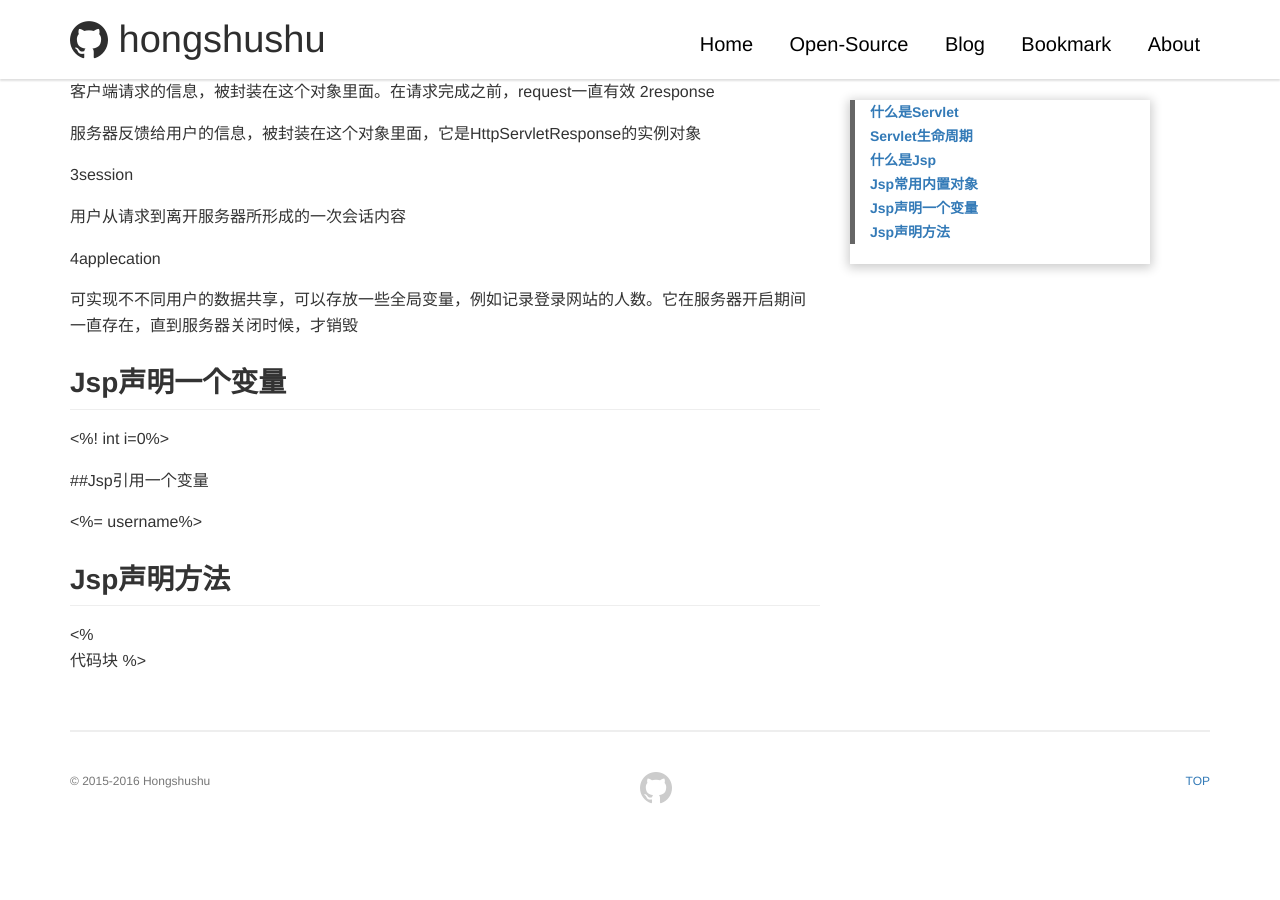
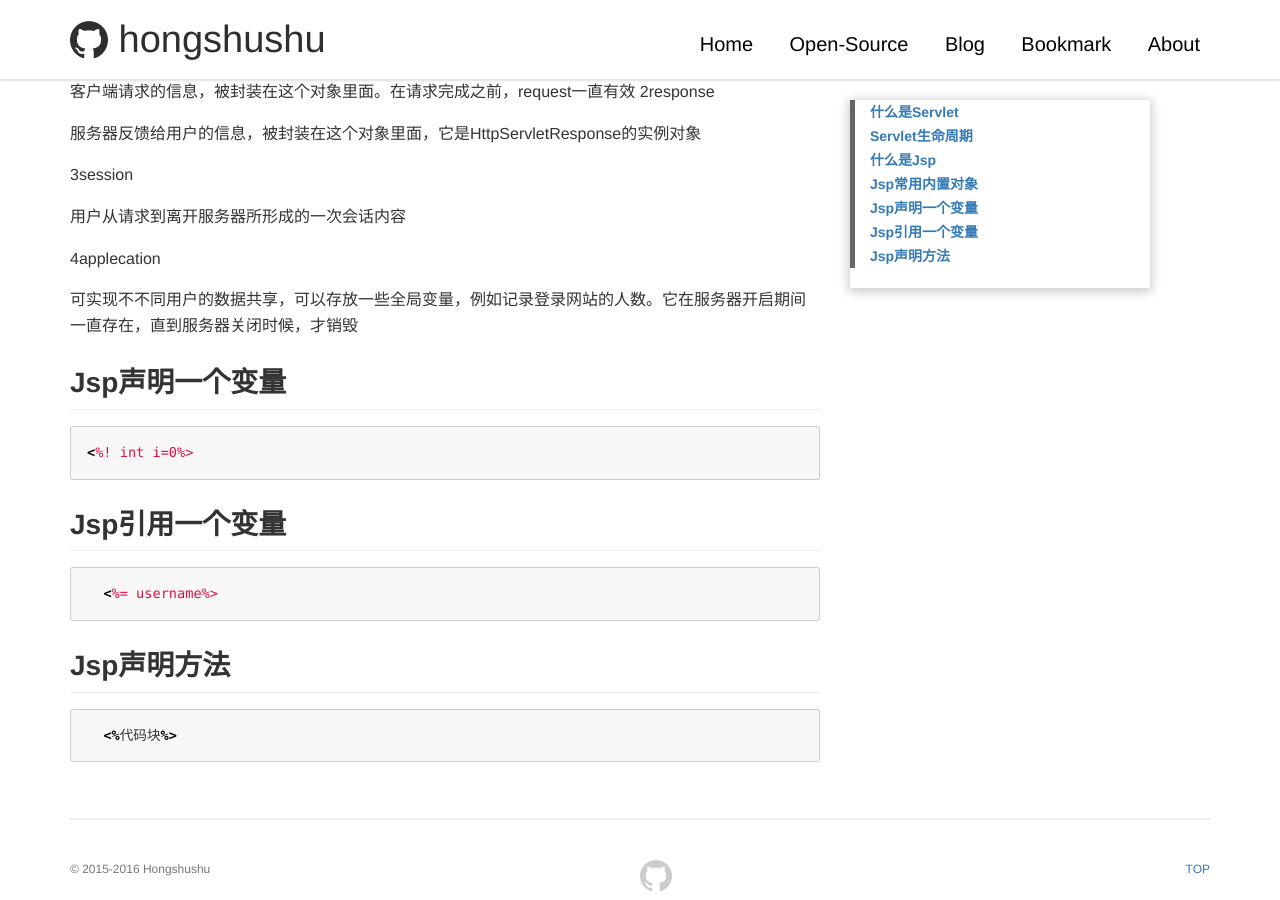
Before and after one commit to zxh578164349/hongshushu, a Jekyll site: the page built from _posts/2016-06-11-Jsp和Servlet.md, in a window 1280 px wide and 900 px high, scrolled down 1063 px. Built offline with Jekyll 4.4.1, drawn with Linux system fonts in a browser that asks for light colours; comment, search, counter and statistics services are not loaded; before the commit the page ends 1875 px from its top, so only the background shows below that.

Commit message:
Update 2016-06-11-Jsp和Servlet.md

```diff
--- a/_posts/2016-06-11-Jsp和Servlet.md
+++ b/_posts/2016-06-11-Jsp和Servlet.md
@@ -45,13 +45,18 @@ request  response session  application
 
 ## Jsp声明一个变量
 
+{% highlight ruby %}
 <%! int i=0%>
+{% endhighlight %}
 
-##Jsp引用一个变量
+## Jsp引用一个变量
 
-<%= username%>
+{% highlight ruby %}
+  <%= username%>
+{% endhighlight %}
 
 ## Jsp声明方法
-<%
-     代码块
-%>
+
+{% highlight ruby %}
+  <%代码块%>
+{% endhighlight %}
```
